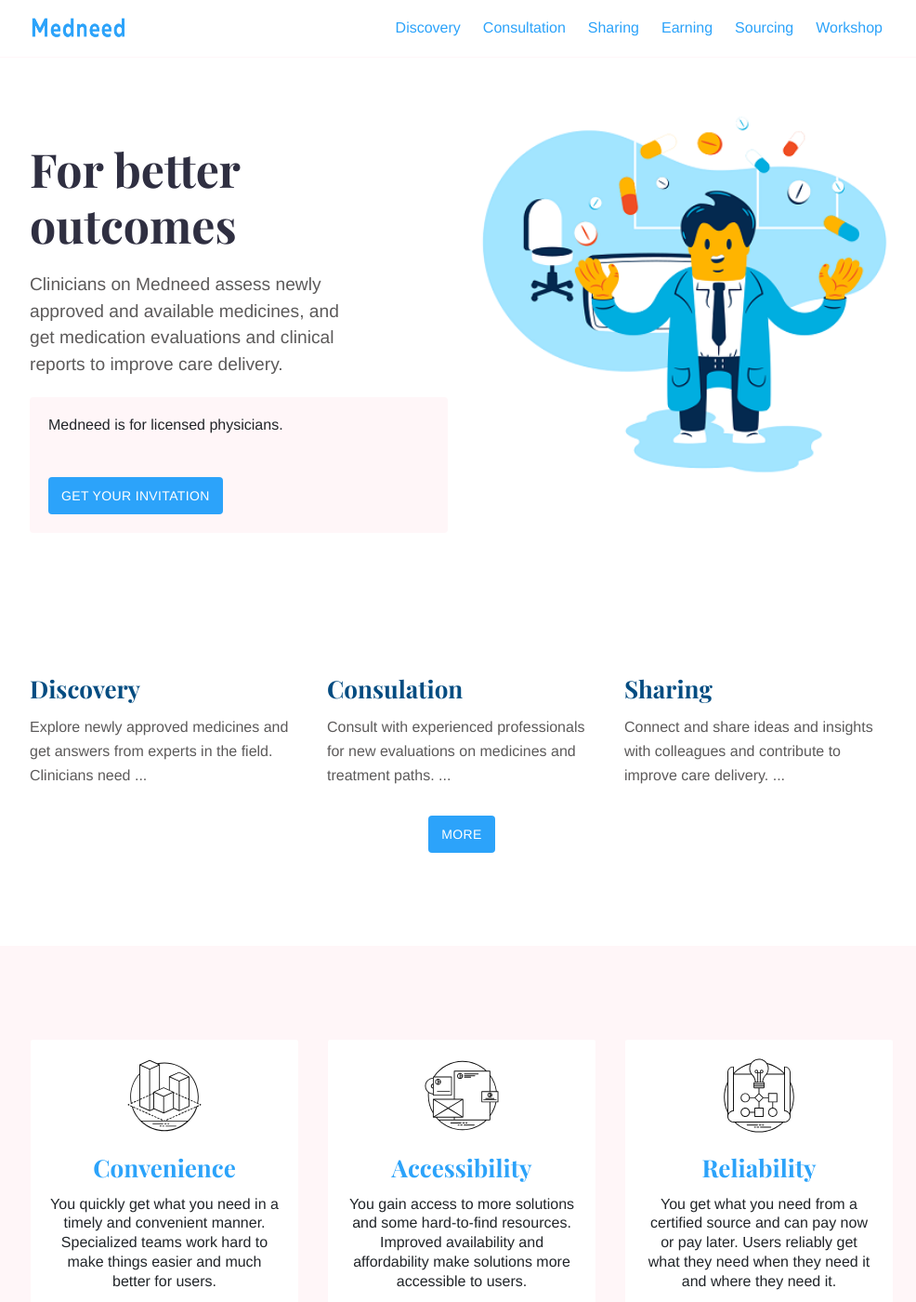
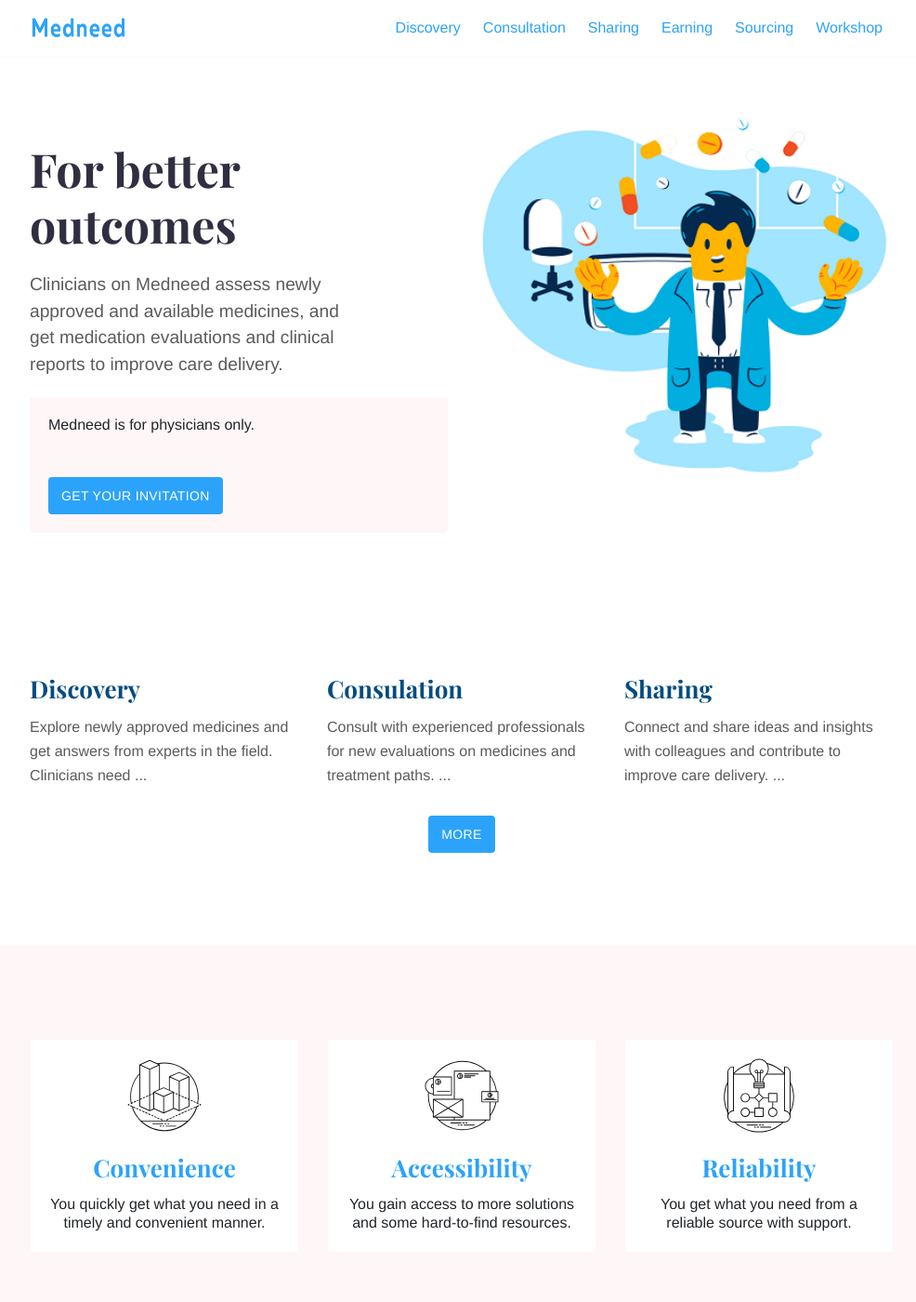
Before and after one commit to Iraneus/betamedneed, a Jekyll site: the page built from index.md, in a window 1280 px wide and 1400 px high. Shown: the whole window at 93% size, without its empty margins (143-1129 px from the left). Built offline with Jekyll 4.4.1, drawn with Linux system fonts in a browser that asks for light colours.

Commit message:
edit abouat, how and contact

```diff
--- a/_data/contact.yml
+++ b/_data/contact.yml
@@ -1,3 +1,3 @@
-phone: 'Medneed is for licensed physicians.'
+phone: 'Medneed is for physicians only.'
 email:
 contact_button_link: 'how'
--- a/_data/features.json
+++ b/_data/features.json
@@ -1,7 +1,7 @@
 [
   {
     "title": "Convenience",
-    "description": "You quickly get what you need in a timely and convenient manner. Specialized teams work hard to make things easier and much better for users.",
+    "description": "You quickly get what you need in a timely and convenient manner.",
     "image": {
       "url": "images/features/noun_3d modeling_1885342.svg",
       "width": 80,
@@ -10,7 +10,7 @@
   },
   {
     "title": "Accessibility",
-    "description": "You gain access to more solutions and some hard-to-find resources. Improved availability and affordability make solutions more accessible to users.",
+    "description": "You gain access to more solutions and some hard-to-find resources.",
     "image": {
       "url": "images/features/noun_branding_1885335.svg",
       "width": 80,
@@ -19,7 +19,7 @@
   },
   {
     "title": "Reliability",
-    "description": "You get what you need from a certified source and can pay now or pay later. Users reliably get what they need when they need it and where they need it.",
+    "description": "You get what you need from a reliable source with support.",
     "image": {
       "url": "images/features/noun_The Process_1885341.svg",
       "width": 80,
--- a/about.md
+++ b/about.md
@@ -21,7 +21,7 @@
 
 Bringing together a network of pharma scientists, medical professionals and healthcare vendors, we provide and share important advances that are helping in better understanding and accessibility of therapeutics.
 
-Medneed make it easier for providers to discover and find new and existing medicines, learn and share vital information on medications such as safety and efficacy, and have access to medicinces they need with improved availability and affordability.
+Medneed makes it easier for providers to discover and find new and existing medicines, learn and share vital information on medications such as safety and efficacy, and have access to medicinces they need with improved availability and affordability.
 
 
 ![Support patient](/images/illustrations/med-pros.png)
```
Also changed, not shown: other parts of about.md (+1 -1 lines), how.md (+1 -1 lines), 1 other file.
